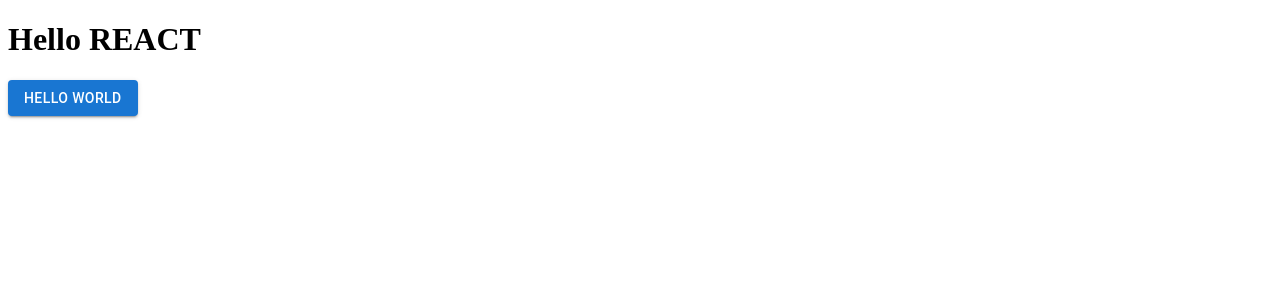
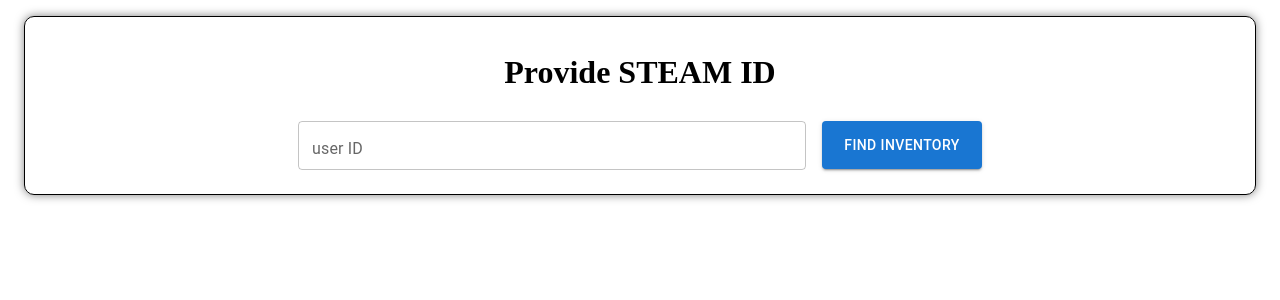
Before and after one commit to Piootrekk/steam-inv-checker, a React (Vite) app: page / in a window 1280 px wide. Shown: the top 300 px of the page. Built offline with nearby package versions, Linux system fonts and the light colour scheme.

Commit message:
use query with test api & input & button

```diff
--- a/package.json
+++ b/package.json
@@ -16,6 +16,9 @@
     "@mui/material": "^5.15.1",
     "@mui/styled-engine-sc": "^6.0.0-alpha.9",
     "@mui/x-data-grid": "^6.18.6",
+    "@tanstack/react-query": "^5.14.6",
+    "@types/react-query": "^1.2.9",
+    "axios": "^1.6.2",
     "react": "^18.2.0",
     "react-dom": "^18.2.0",
     "styled-components": "^6.1.3"
--- a/src/App.tsx
+++ /dev/null
@@ -1,11 +0,0 @@
-import Button from "@mui/material/Button";
-function App() {
-  return (
-    <>
-      <h1>Hello REACT</h1>
-      <Button variant="contained">Hello World</Button>
-    </>
-  );
-}
-
-export default App;
--- /dev/null
+++ b/src/assets/components/DataProvider.tsx
@@ -0,0 +1,44 @@
+// DataProvider.tsx
+import React from "react";
+import { useQuery } from "react-query";
+import axios from "axios";
+
+interface DataProviderProps {
+  inputValue: string;
+}
+
+// const fetchData = async (steamId: string) => {
+//   const response = await axios.get(
+//     `https://steamcommunity.com/inventory/${steamId}/252490/2?l=english&count=5000`
+
+//   );
+//   return response.data;
+// };
+
+const fetchData = async (inputValue: string) => {
+  const response = await axios.get(
+    `https://jsonplaceholder.typicode.com/todos/${inputValue}`
+  );
+  return response.data;
+};
+
+const DataProvider: React.FC<DataProviderProps> = ({ inputValue }) => {
+  const { data, isLoading, isError } = useQuery(
+    ["steamInventory", inputValue],
+    () => fetchData(inputValue),
+    {
+      retry: false,
+    }
+  );
+
+  return (
+    <div>
+      <h1>Data from Steam API</h1>
+      {isLoading && <div>Loading...</div>}
+      {isError && <div>Error fetching data</div>}
+      {data && <pre>{JSON.stringify(data, null, 2)}</pre>}
+    </div>
+  );
+};
+
+export default DataProvider;
--- /dev/null
+++ b/src/assets/components/SteamForm.tsx
@@ -0,0 +1,57 @@
+import Button from "@mui/material/Button";
+import TextField from "@mui/material/TextField";
+import Box from "@mui/material/Box";
+import DataProvider from "./DataProvider";
+import { useState, useRef } from "react";
+
+const SteamForm = () => {
+  const [steamId, setSteamId] = useState<string>("");
+  const steamIdInputRef = useRef<HTMLInputElement>(null);
+
+  const buttonHandler = () => {
+    const newSteamId = steamIdInputRef.current?.value || "";
+    setSteamId(newSteamId);
+    steamIdInputRef.current!.value = "";
+  };
+  return (
+    <>
+      <Box
+        sx={{
+          border: 1,
+          margin: "1rem",
+          padding: "1rem",
+          textAlign: "center",
+          boxShadow: "0 0 10px rgba(0,0,0,0.5)",
+          borderRadius: "10px",
+          "& .MuiTextField-root": {
+            margin: "0.5rem",
+
+            "& input": {
+              height: "1rem",
+              width: "30rem",
+            },
+          },
+          "& .MuiButton-root": {
+            margin: "0.5rem",
+            width: "10rem",
+            height: "3rem",
+          },
+        }}
+      >
+        <h1>Provide STEAM ID</h1>
+        <TextField
+          inputRef={steamIdInputRef}
+          id="outlined-basic"
+          label="user ID"
+          variant="outlined"
+        />
+        <Button variant="contained" onClick={buttonHandler}>
+          Find inventory
+        </Button>
+        {steamId !== "" && <DataProvider inputValue={steamId} />}
+      </Box>
+    </>
+  );
+};
+
+export default SteamForm;
--- /dev/null
+++ b/src/assets/views/App.tsx
@@ -0,0 +1,15 @@
+import SteamForm from "../components/SteamForm";
+import { ReactQueryDevtools } from "react-query/devtools";
+import { QueryClient, QueryClientProvider } from "react-query";
+
+const App = () => {
+  const queryClient = new QueryClient();
+  return (
+    <QueryClientProvider client={queryClient}>
+      <SteamForm />
+      <ReactQueryDevtools />
+    </QueryClientProvider>
+  );
+};
+
+export default App;
--- a/src/main.tsx
+++ b/src/main.tsx
@@ -1,6 +1,6 @@
 import React from "react";
 import ReactDOM from "react-dom/client";
-import App from "./App.tsx";
+import App from "./assets/views/App";
 
 ReactDOM.createRoot(document.getElementById("root")!).render(
   <React.StrictMode>
```
Also changed, not shown: src/assets/components/MyTable.tsx (renamed from src/MyTable.tsx), 1 other file (tests, documents, lock files or other folders).
